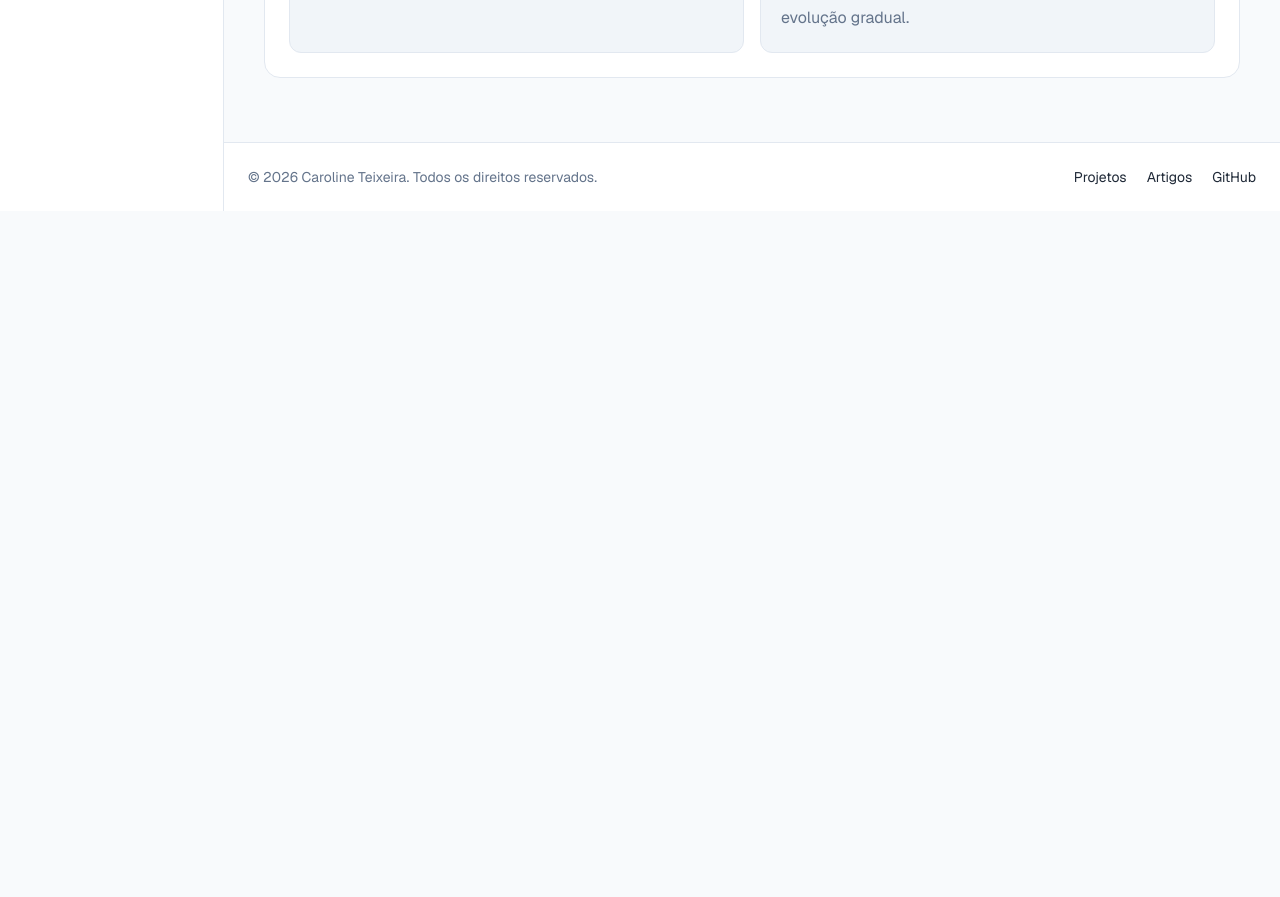
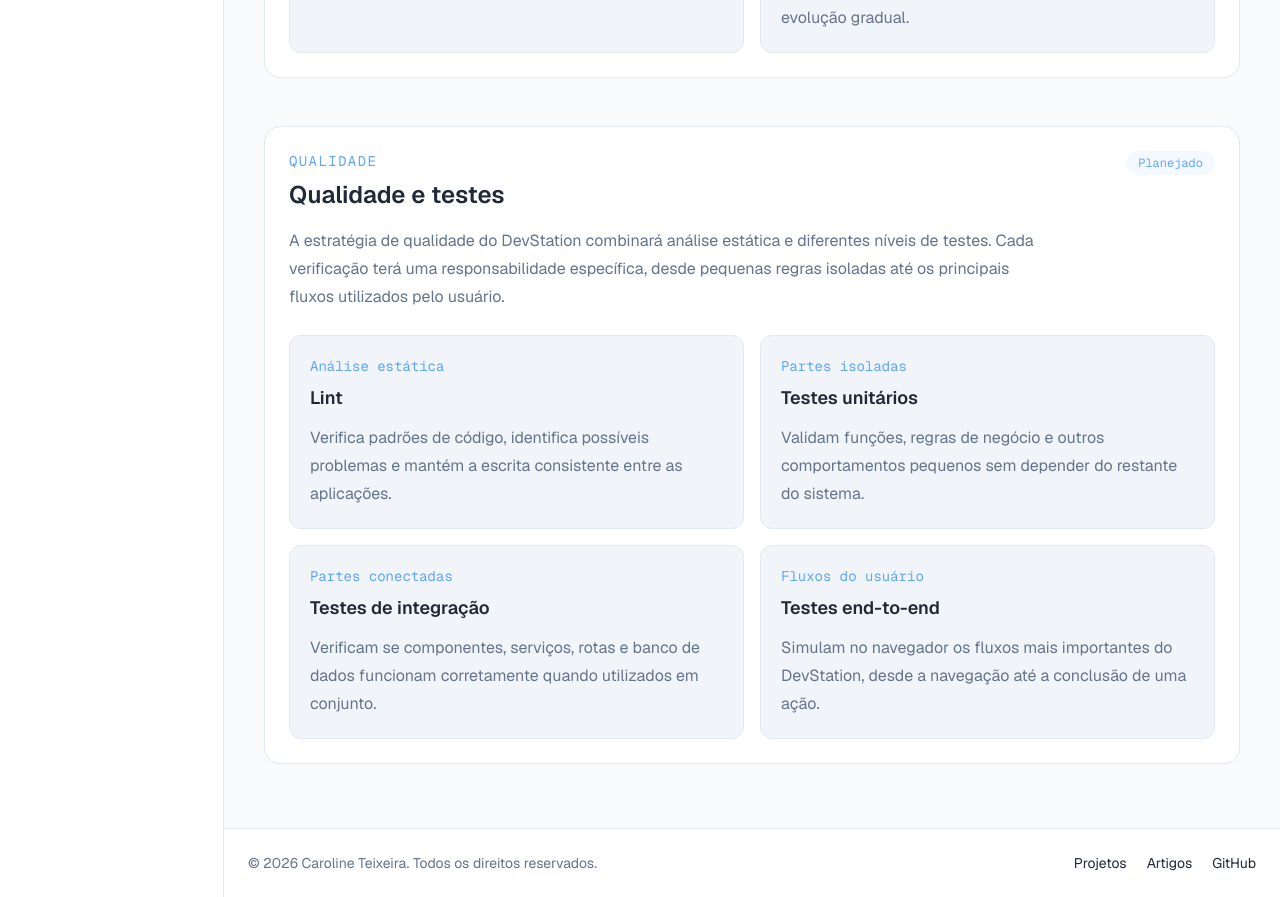
Before and after one commit to caahteixeiira/devstation, a Next.js app in the folder apps/web/: page /engenharia in a window 1280 px wide. Shown: the part 1620-2517 px from the top of the page. Before the commit the page ends 1831 px from the top, so only its background shows below. Built offline with nearby package versions, Linux system fonts and the light colour scheme.

Commit message:
feat(web): add quality and testing section

```diff
--- a/apps/web/src/app/engenharia/page.tsx
+++ b/apps/web/src/app/engenharia/page.tsx
@@ -136,6 +136,82 @@ export default function EngenhariaPage() {
           </article>
         </div>
       </section>
+      <section className="mt-12 rounded-2xl border border-border bg-surface p-6">
+        <div className="flex flex-wrap items-start justify-between gap-3">
+          <div>
+            <p className="font-mono text-sm uppercase tracking-widest text-primary-strong">
+              Qualidade
+            </p>
+
+            <h2 className="mt-2 text-2xl font-semibold">Qualidade e testes</h2>
+          </div>
+
+          <span className="rounded-full bg-primary/10 px-3 py-1 font-mono text-xs text-primary-strong">
+            Planejado
+          </span>
+        </div>
+
+        <p className="mt-4 max-w-3xl leading-7 text-foreground-muted">
+          A estratégia de qualidade do DevStation combinará análise estática e
+          diferentes níveis de testes. Cada verificação terá uma
+          responsabilidade específica, desde pequenas regras isoladas até os
+          principais fluxos utilizados pelo usuário.
+        </p>
+
+        <div className="mt-6 grid gap-4 sm:grid-cols-2">
+          <article className="rounded-xl border border-border bg-surface-muted p-5">
+            <p className="font-mono text-sm text-primary-strong">
+              Análise estática
+            </p>
+
+            <h3 className="mt-2 text-lg font-semibold">Lint</h3>
+
+            <p className="mt-3 leading-7 text-foreground-muted">
+              Verifica padrões de código, identifica possíveis problemas e
+              mantém a escrita consistente entre as aplicações.
+            </p>
+          </article>
+
+          <article className="rounded-xl border border-border bg-surface-muted p-5">
+            <p className="font-mono text-sm text-primary-strong">
+              Partes isoladas
+            </p>
+
+            <h3 className="mt-2 text-lg font-semibold">Testes unitários</h3>
+
+            <p className="mt-3 leading-7 text-foreground-muted">
+              Validam funções, regras de negócio e outros comportamentos
+              pequenos sem depender do restante do sistema.
+            </p>
+          </article>
+
+          <article className="rounded-xl border border-border bg-surface-muted p-5">
+            <p className="font-mono text-sm text-primary-strong">
+              Partes conectadas
+            </p>
+
+            <h3 className="mt-2 text-lg font-semibold">Testes de integração</h3>
+
+            <p className="mt-3 leading-7 text-foreground-muted">
+              Verificam se componentes, serviços, rotas e banco de dados
+              funcionam corretamente quando utilizados em conjunto.
+            </p>
+          </article>
+
+          <article className="rounded-xl border border-border bg-surface-muted p-5">
+            <p className="font-mono text-sm text-primary-strong">
+              Fluxos do usuário
+            </p>
+
+            <h3 className="mt-2 text-lg font-semibold">Testes end-to-end</h3>
+
+            <p className="mt-3 leading-7 text-foreground-muted">
+              Simulam no navegador os fluxos mais importantes do DevStation,
+              desde a navegação até a conclusão de uma ação.
+            </p>
+          </article>
+        </div>
+      </section>
     </PageIntro>
   );
 }
```
